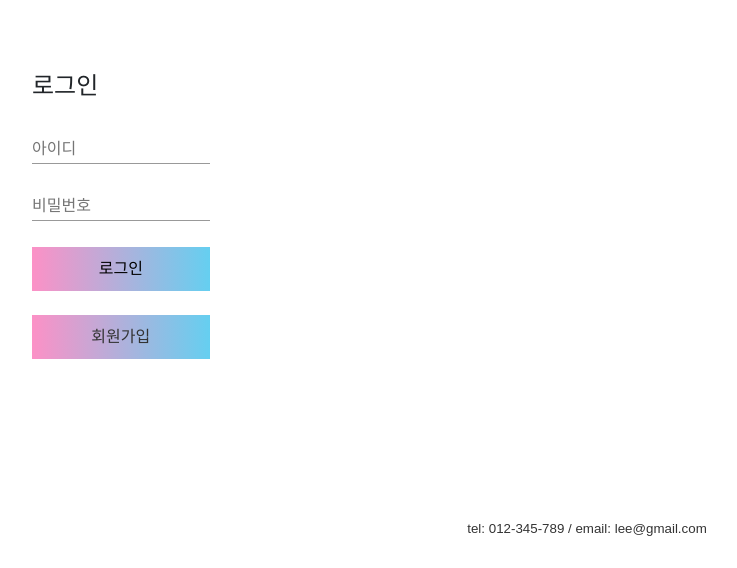
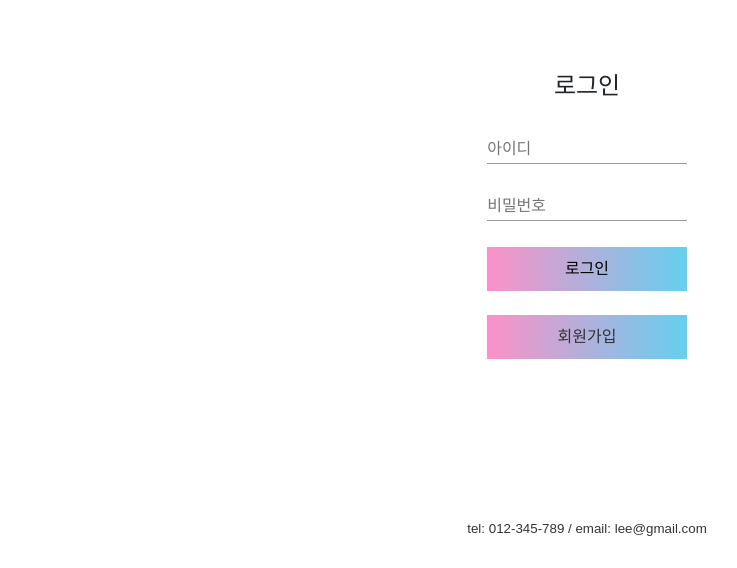
Before and after one commit to MiyoLee/AnotherClass, a Django app: page /login/ in a window 1280 px wide. Shown: the part 232-800 px from the top of the page, without its empty margins (53-790 px from the left). Run offline with Django 3.2, Linux system fonts and the light colour scheme; some libraries are stand-ins or nearby versions.

Commit message:
가운데정렬

```diff
--- a/anotherClass/firstApp/templates/firstApp/login.html
+++ b/anotherClass/firstApp/templates/firstApp/login.html
@@ -14,7 +14,7 @@
 
 <form method="POST" action="{% url 'login'%}">
     {% csrf_token %}
-    <div class="container">
+    <div class="text-center">
     <h4>로그인</h4>
     <link rel="stylesheet" href="{% static 'css/login.css' %}">
         <br>
@@ -23,10 +23,10 @@
         <br>
         <input name="password" type="password" class="input-field" placeholder="비밀번호" required>
         <br><br>
-        <input type="submit" button class="submit" value="로그인">
-        &nbsp;
+        <input type="submit" button class="submit" value="로그인" style="display:inline-block; margin:0;">
+        <br>&nbsp;
         <p class="text-center">
-        <a href="/signup" button class="submit nounderline">회원가입</a>
+        <a href="/signup" button class="submit nounderline" style="display:inline-block; margin:0;">회원가입</a>
         </p>
     </div>
 </form>
--- a/anotherClass/firstApp/templates/firstApp/signup.html
+++ b/anotherClass/firstApp/templates/firstApp/signup.html
@@ -3,7 +3,7 @@
 
 {% block content %}
 <link rel="stylesheet" href="{% static 'css/login.css' %}">
-<div class="container">
+<div class="text-center">
     <h4>회원가입</h4>
 
     <form method="POST" action="{% url 'signup'%}">
@@ -17,7 +17,7 @@
         <br>
         <input name="password2" type="password" class="input-field" placeholder="비밀번호 확인" required>
         <br><br>
-        <input type="submit" button class="submit" value="회원가입">
+        <input type="submit" button class="submit" value="회원가입" style="display:inline-block; margin:0;">
     </form>
 </div>
 {% endblock content%}
```
